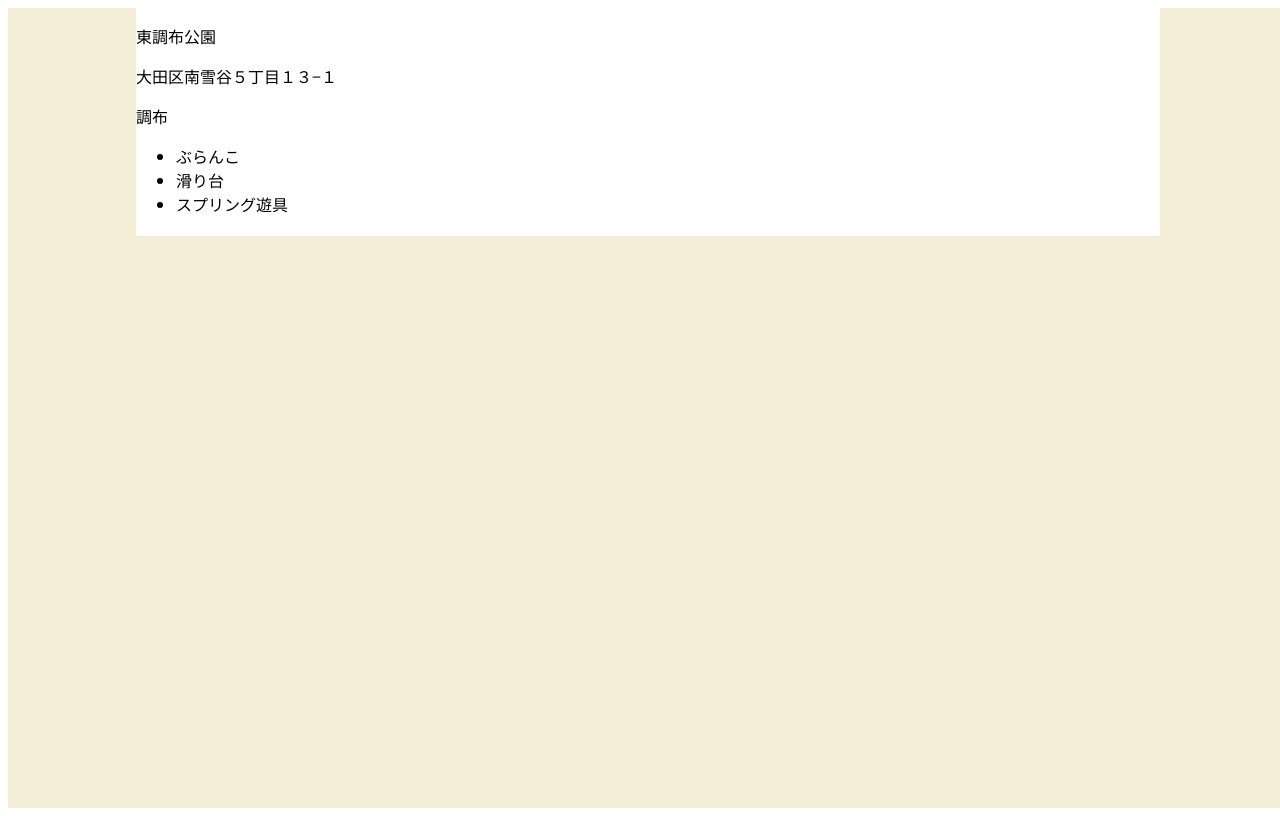
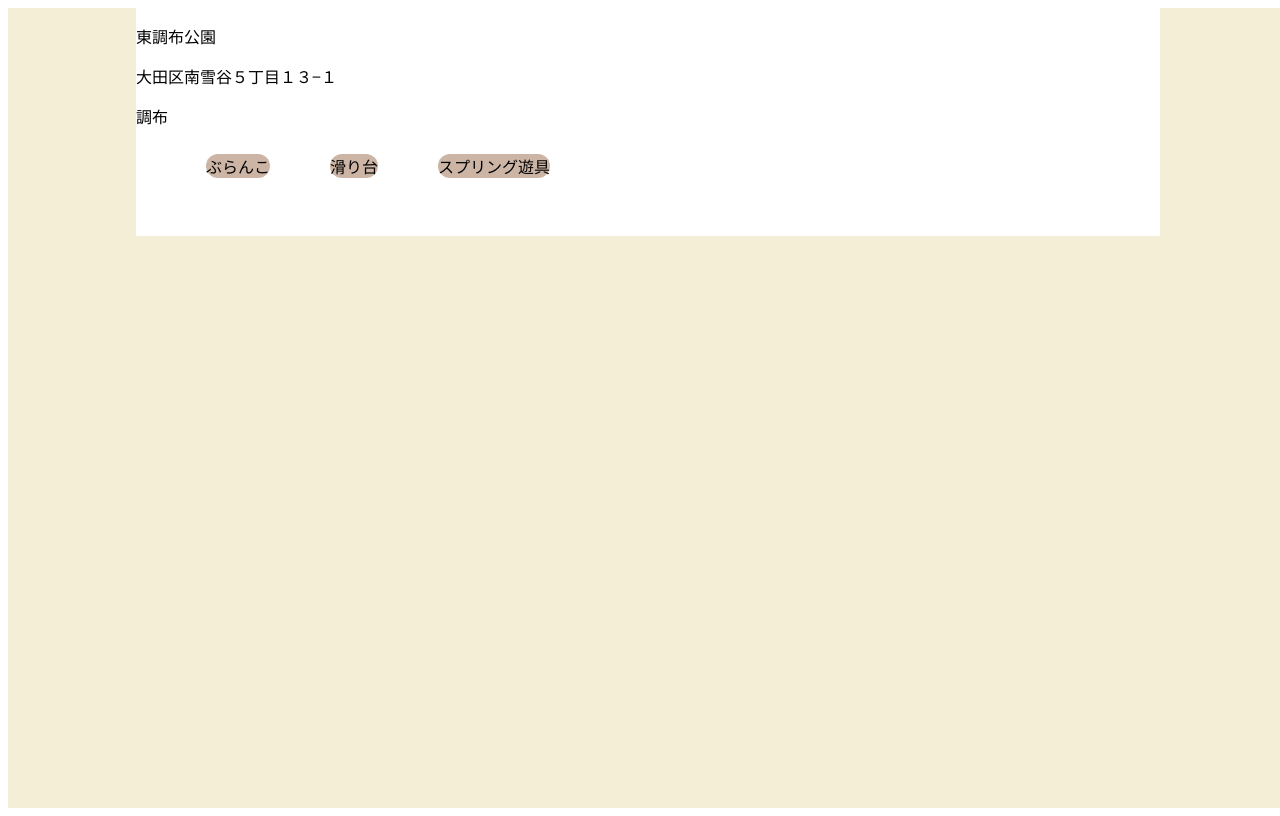
Before and after one commit to Ayane1234/park-app, a React (Create React App) app: page /List in a window 1280 px wide. Built offline with nearby package versions, Linux system fonts and the light colour scheme.

Commit message:
Listの編集、Buttonのpositioin:fixed

```diff
--- a/src/components/Button.js
+++ b/src/components/Button.js
@@ -13,5 +13,7 @@ const styles = {
     borderRadius: "30px",
     border: "none",
     fontSize: "18px",
+    position: "fixed",
+    bottom: 30,
   },
 };
--- a/src/screens/List.js
+++ b/src/screens/List.js
@@ -8,10 +8,10 @@ export const List = () => {
           <p>東調布公園</p>
           <p>大田区南雪谷５丁目１３−１</p>
           <p>調布</p>
-          <ul>
-            <li>ぶらんこ</li>
-            <li>滑り台</li>
-            <li>スプリング遊具</li>
+          <ul style={styles.ul}>
+            <li style={styles.li}>ぶらんこ</li>
+            <li style={styles.li}>滑り台</li>
+            <li style={styles.li}>スプリング遊具</li>
           </ul>
         </div>
       </section>
@@ -44,4 +44,16 @@ const styles = {
     // justifyContent: "center",
     alignItems: "center",
   },
+  li: {
+    backgroundColor: "#CCB5A5",
+    margin: "0 30px",
+    listStyle: "none",
+    borderRadius: "30px",
+  },
+  ul: {
+    display: "flex",
+    flexWrap: "wrap",
+    paddingTop: "10px",
+    paddingBottom: "10px",
+  },
 };
```
